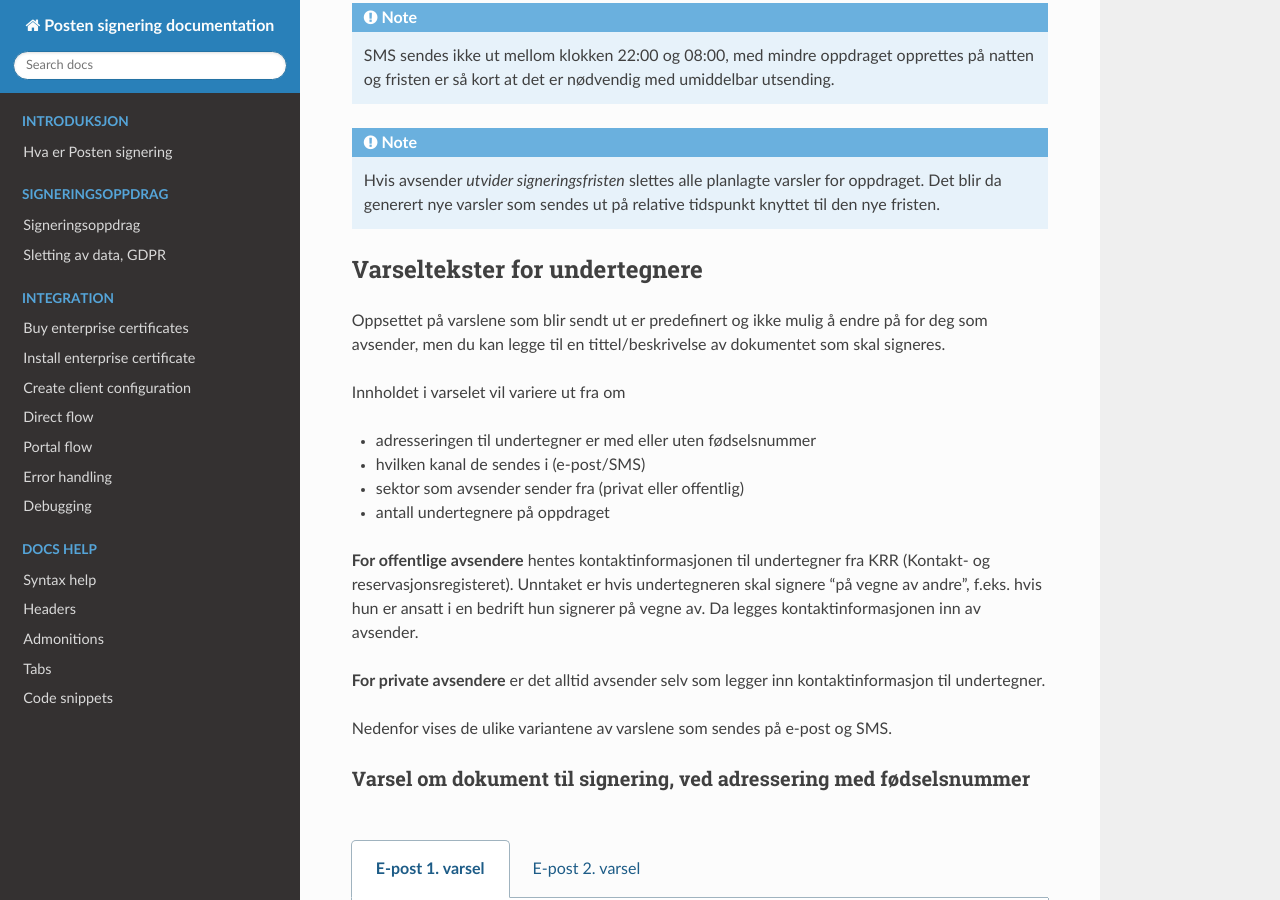
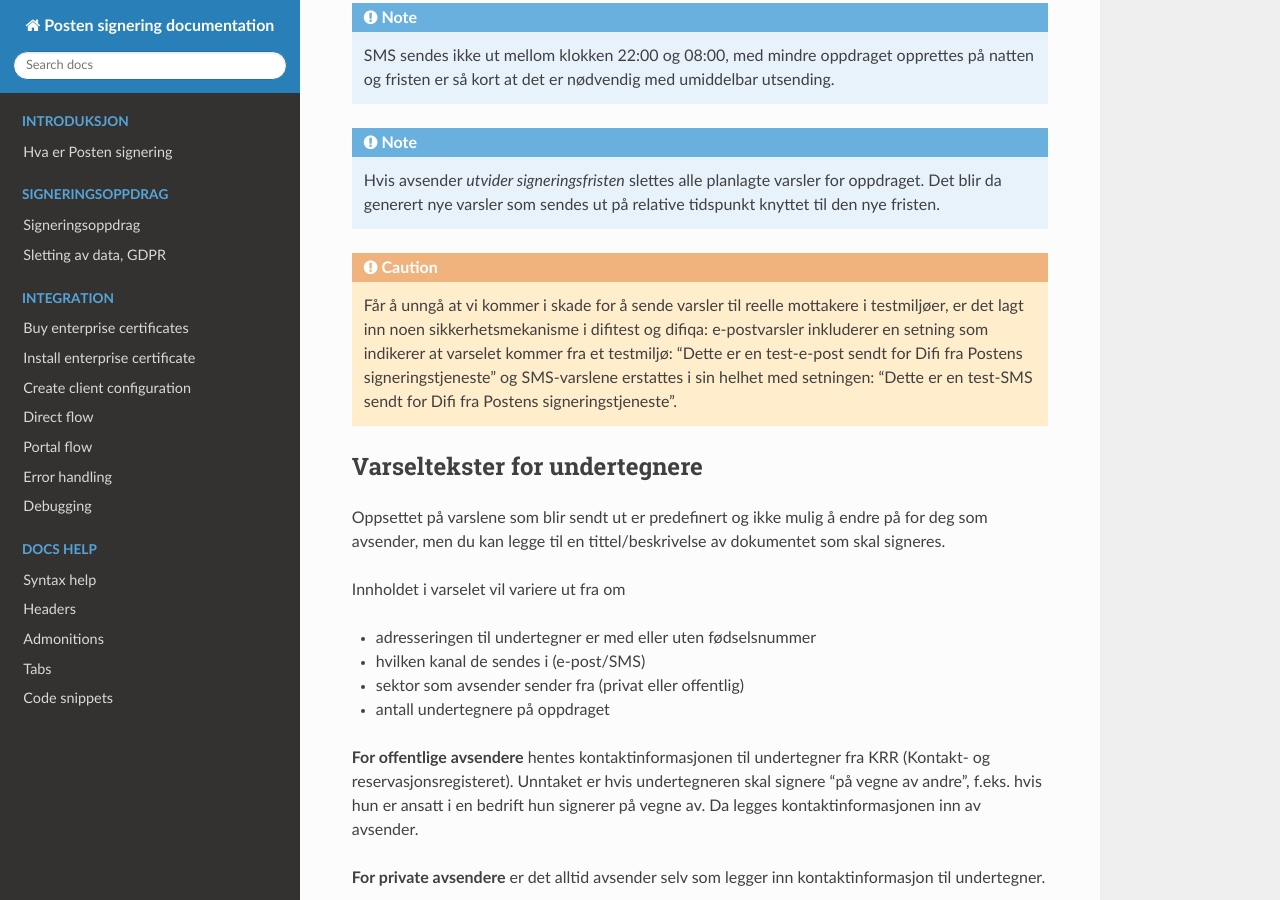
Before and after one commit to ramonarellano/signering-docs, a Sphinx documentation site: the page built from source/varsler.rst, in a window 1280 px wide and 900 px high, scrolled down 1035 px. Built offline with Sphinx 7.4.7 and the Read the Docs theme 2.0.0, drawn with Linux system fonts in a browser that asks for light colours; pages that are not in the unit, such as notebooks, are missing from menus.

Commit message:
Lagt inn tekst om test-SMSer og test-e-poster

```diff
--- a/source/varsler.rst
+++ b/source/varsler.rst
@@ -42,6 +42,8 @@ Signeringsfrist 1. varsel: e-post/SMS 2. varsel: e-post/SMS
 
 .. NOTE:: Hvis avsender *utvider signeringsfristen* slettes alle planlagte varsler for oppdraget. Det blir da generert nye varsler som sendes ut på relative tidspunkt knyttet til den nye fristen.
 
+.. CAUTION:: Får å unngå at vi kommer i skade for å sende varsler til reelle mottakere i testmiljøer, er det lagt inn noen sikkerhetsmekanisme i difitest og difiqa: e-postvarsler inkluderer en setning som indikerer at varselet kommer fra et testmiljø: "Dette er en test-e-post sendt for Difi fra Postens signeringstjeneste" og SMS-varslene erstattes i sin helhet med setningen: "Dette er en test-SMS sendt for Difi fra Postens signeringstjeneste".
+
 
 Varseltekster for undertegnere
 ===============================
@@ -58,6 +60,7 @@ Innholdet i varselet vil variere ut fra om
 **For offentlige avsendere** hentes kontaktinformasjonen til undertegner fra KRR (Kontakt- og reservasjonsregisteret). Unntaket er hvis undertegneren skal signere "på vegne av andre", f.eks. hvis hun er ansatt i en bedrift hun signerer på vegne av. Da legges kontaktinformasjonen inn av avsender.
 
 **For private avsendere** er det alltid avsender selv som legger inn kontaktinformasjon til undertegner.
+
 
 Nedenfor vises de ulike variantene av varslene som sendes på e-post og SMS.
 
```
